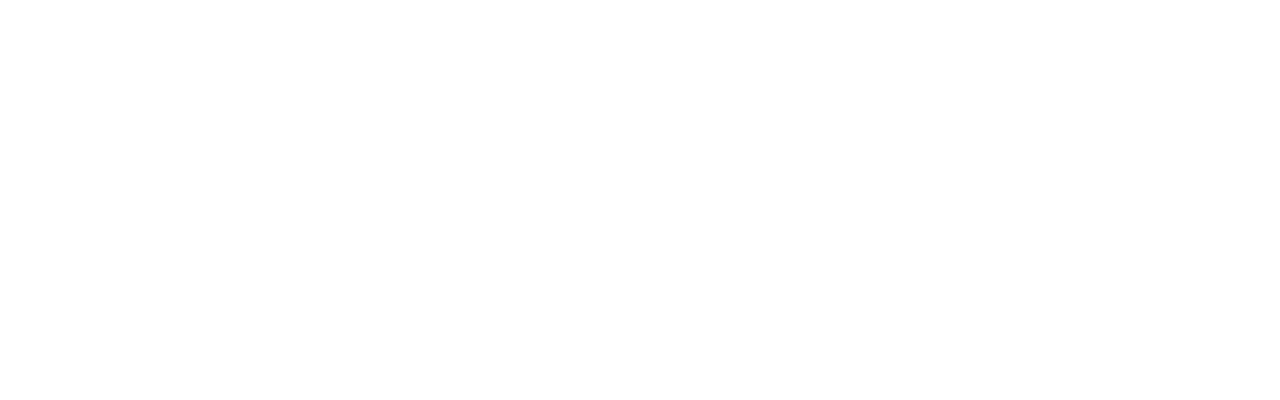
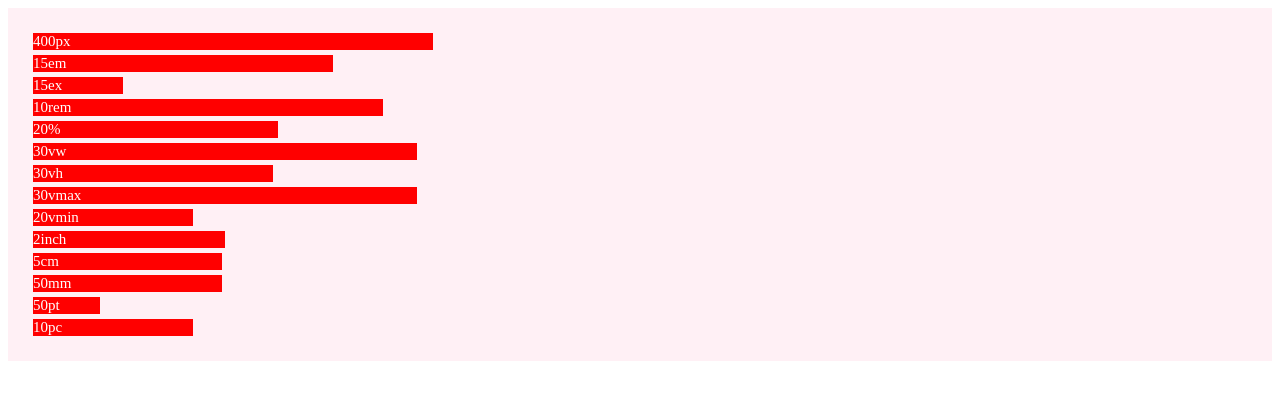
Before and after one commit to wasilionok/podstawy-css, a plain HTML site: page 3-jednostki-miary/index.html in a window 1280 px wide. Drawn offline with Linux system fonts and the light colour scheme.

Commit message:
jednostki

```diff
--- a/3-jednostki-miary/css/style.css
+++ b/3-jednostki-miary/css/style.css
@@ -0,0 +1,59 @@
+html {
+    font-size: 35px;
+}
+
+div#container{
+    background-color: lavenderblush;
+    padding: 20px;
+    font-size: 15px;
+    color: #fff;
+}
+#container div {
+    margin: 5px;
+    background-color: red;
+}
+#pixele {
+    width: 400px;
+
+}
+#em {
+    width: 20em;
+
+}
+#ex {
+    width: 13ex;
+
+}
+#rem {
+    width: 10rem;
+}
+#procenty{
+    width: 20%;
+}
+#vw {
+   width: 30vw;
+}
+#vh {
+    width: 30vh;
+}
+#vmax {
+    width: 30vmax;
+}
+#vmin {
+    width: 20vmin;
+}
+#inch {
+    width: 2in;
+}
+#cm {
+    width: 5cm;
+}
+#mm {
+    width: 50mm;
+}
+#pt {
+    width: 50pt;
+}
+#pc {
+    width: 10pc;
+}
--- a/3-jednostki-miary/index.html
+++ b/3-jednostki-miary/index.html
@@ -7,6 +7,21 @@
 </head>
 
 <body>
-
+    <div id="container">
+    <div id="pixele">400px</div>
+    <div id="em">15em</div>
+    <div id="ex">15ex</div>
+    <div id="rem">10rem</div>
+    <div id="procenty">20%</div>
+    <div id="vw">30vw</div>
+    <div id="vh">30vh</div>
+    <div id="vmax">30vmax</div>
+    <div id="vmin">20vmin</div>
+    <div id="inch">2inch</div>
+    <div id="cm">5cm</div>
+    <div id="mm">50mm</div>
+    <div id="pt">50pt</div>
+    <div id="pc">10pc</div>
+    </div>
 </body>
 </html>
```
